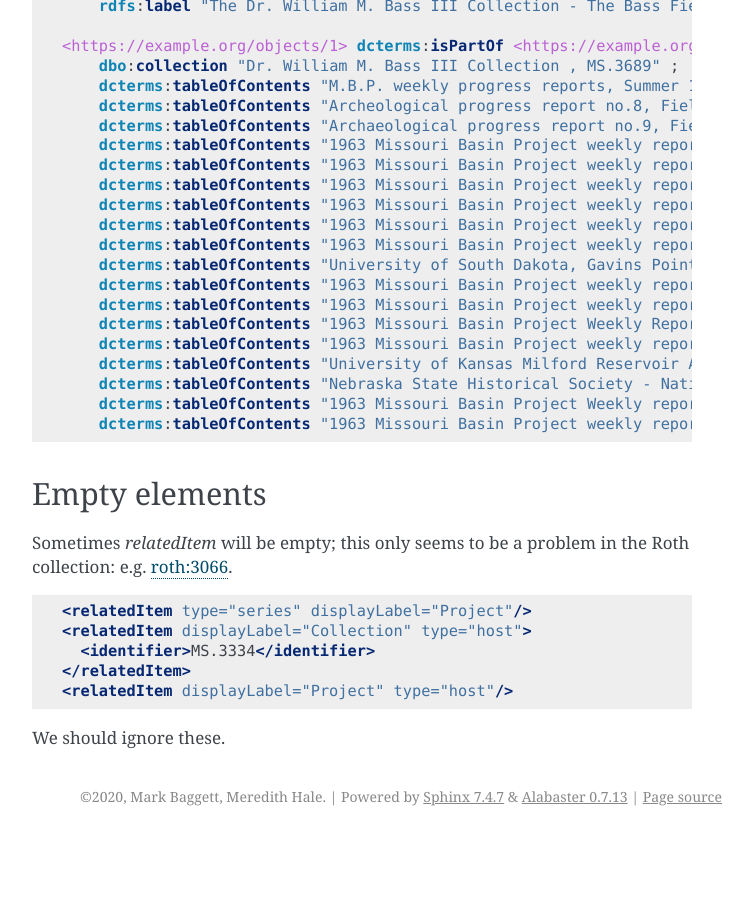
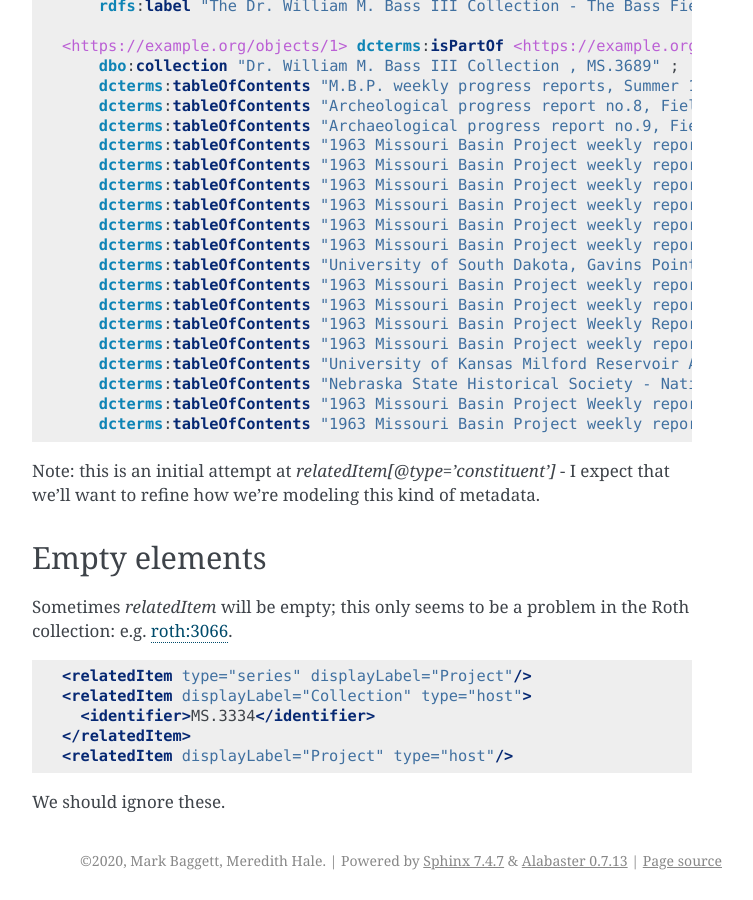
Before and after one commit to UTKcataloging/mods_to_rdf, a Sphinx documentation site: the page built from docs/source/top_level_elements/relatedItem.rst, in a window 1280 px wide and 900 px high, scrolled down 13157 px. Shown: the whole window, without its empty margins (388-1141 px from the left). Built offline with Sphinx 7.4.7, drawn with Linux system fonts in a browser that asks for light colours; formulas are drawn with MathJax 3; before the commit the page ends 13993 px from its top, so only the background shows below that.

Commit message:
Add a note for `relatedItem[@type='constituent']`

```diff
--- a/docs/source/top_level_elements/relatedItem.rst
+++ b/docs/source/top_level_elements/relatedItem.rst
@@ -677,6 +677,9 @@ relatedItem/name
         dcterms:tableOfContents "1963 Missouri Basin Project Weekly report, Party no. 9 - Chapelle Creek, Report no.3-10, July 5-August 23, 1963 -- Folan, William J." ;
         dcterms:tableOfContents "1963 Missouri Basin Project weekly report, Party no. 4 - Garrison Diversion, Report no.1-6, July 26-August 30, 1963 -- Johnson, Elden" .
 
+Note: this is an initial attempt at `relatedItem[@type='constituent']` - I expect that we'll want to refine how we're modeling this kind of metadata.
+
+
 Empty elements
 --------------
 
```
